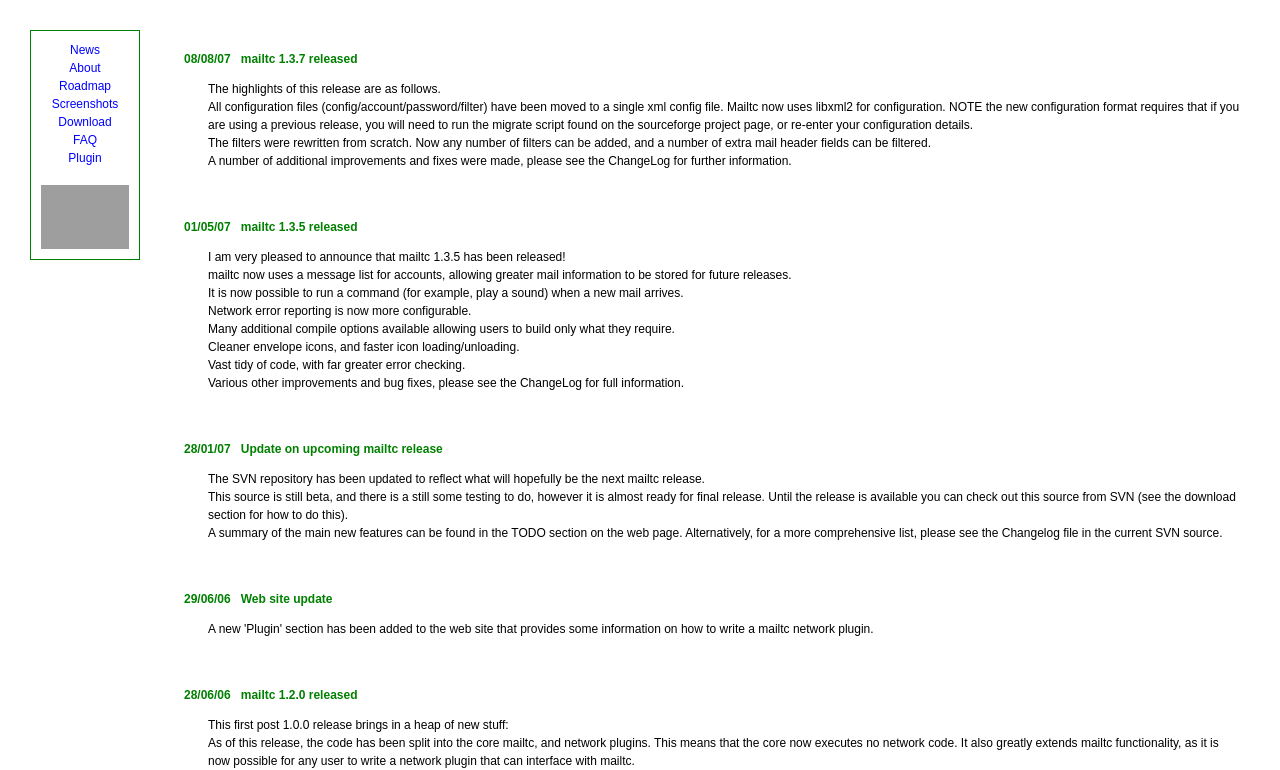
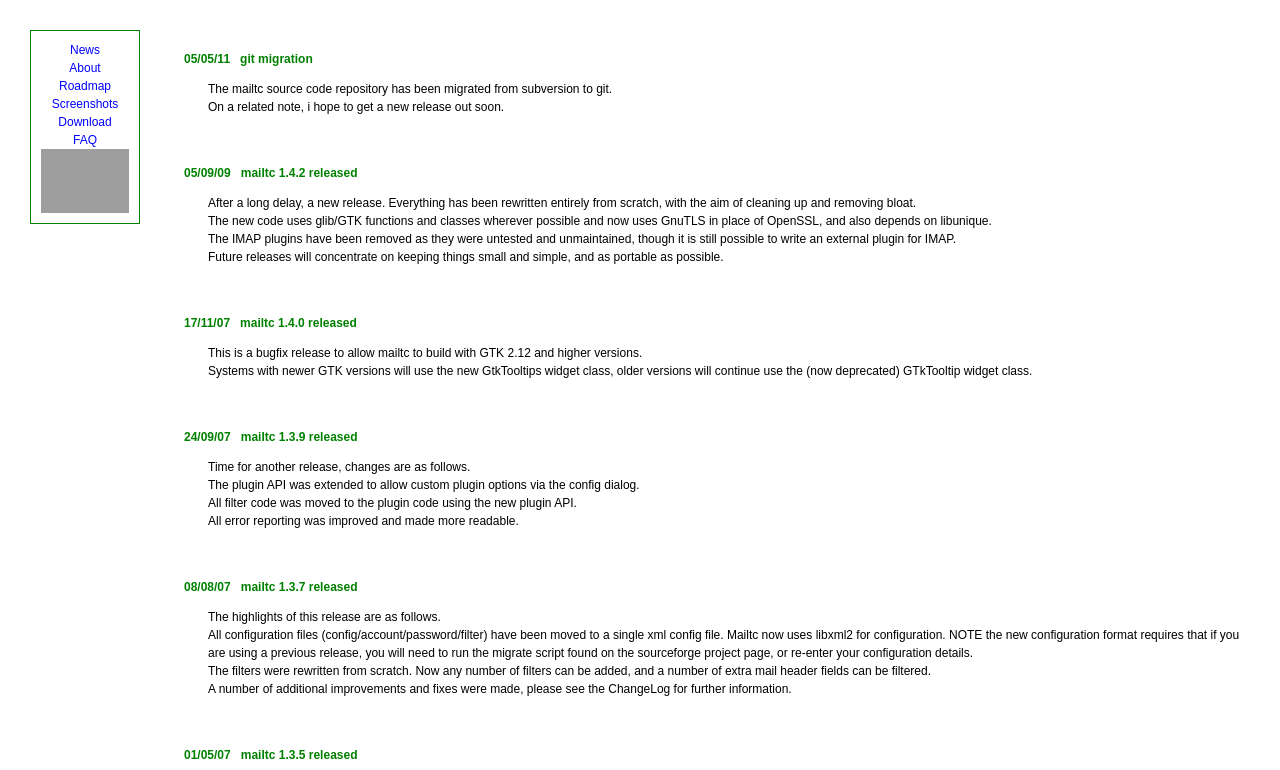
Before and after one commit to dalewhittaker/mailtc, a PHP site: page /index.php?link=1 in a window 1280 px wide. Shown: the top 770 px of the page. Run offline with PHP 8.4, Linux system fonts and the light colour scheme; data that the repository does not hold is empty; some libraries are stand-ins or nearby versions; grey boxes are pictures that could not be loaded.

Commit message:
Update webpage with git migration information

```diff
--- a/web/index.php
+++ b/web/index.php
@@ -4,6 +4,27 @@
 function show_page1()
 {
 	echo "
+
+    <b>05/05/11</b> &nbsp;&nbsp;<b>git migration</b>
+    <p>The mailtc source code repository has been migrated from subversion to git.<br />
+    On a related note, i hope to get a new release out soon.</p><br /><br />
+
+    <b>05/09/09</b> &nbsp;&nbsp;<b>mailtc 1.4.2 released</b>
+    <p>After a long delay, a new release.  Everything has been rewritten entirely from scratch, with the aim of cleaning up and removing bloat.<br />
+    The new code uses glib/GTK functions and classes wherever possible and now uses GnuTLS in place of OpenSSL, and also depends on libunique.<br />
+    The IMAP plugins have been removed as they were untested and unmaintained, though it is still possible to write an external plugin for IMAP.<br />
+    Future releases will concentrate on keeping things small and simple, and as portable as possible.</p><br /><br />
+
+    <b>17/11/07</b> &nbsp;&nbsp;<b>mailtc 1.4.0 released</b>
+    <p>This is a bugfix release to allow mailtc to build with GTK 2.12 and higher versions.<br />
+    Systems with newer GTK versions will use the new GtkTooltips widget class, older versions will continue use the (now deprecated) GTkTooltip widget class.</p><br /><br />
+
+    <b>24/09/07</b> &nbsp;&nbsp;<b>mailtc 1.3.9 released</b>
+    <p>Time for another release, changes are as follows.<br />
+    The plugin API was extended to allow custom plugin options via the config dialog.<br />
+    All filter code was moved to the plugin code using the new plugin API.<br />
+    All error reporting was improved and made more readable.</p><br /><br />
+
     <b>08/08/07</b> &nbsp;&nbsp;<b>mailtc 1.3.7 released</b>
     <p>The highlights of this release are as follows.<br />
     All configuration files (config/account/password/filter) have been moved to a single xml config file.  Mailtc now uses libxml2 for configuration.  NOTE the new configuration format requires that if you are using a previous release, you will need to run the migrate script found on the sourceforge project page, or re-enter your configuration details.<br />
@@ -117,7 +138,7 @@
 
 	<b>02/02/05</b> &nbsp;&nbsp;<b>mailtc 0.2 released</b>
 	<p>This is the first mailtc release to support multiple mail accounts.</p><br /><br />
- 	";
+	";
 }
 
 function show_page2()
@@ -126,24 +147,21 @@
 	mailtc is a lightweight GTK2 mail checker for the system tray/notification area of panels.  It is designed primarily for *box window managers with lightweight panels such as fbpanel, but should work on any standards complient panel (such as GNOME/KDE/XFCE).<br /><br />
 	<b>Features:</b><br />
 	<ul>
-	<li>POP3 and IMAP4 checking.</li>
-	<li>APOP, CRAM-MD5 and SSL/TLS authentication (requires OpenSSL).</li>
-	<li>Customisable mail filters.</li>
+	<li>POP3 checking.</li>
+	<li>SSL/TLS authentication (requires GnuTLS).</li>
 	<li>Envelope notification in system tray.</li>
 	<li>Support for multiple mail accounts.</li>
 	<li>Graphical configuration utility.</li>
 	<li>Coloured envelope options.</li>
 	<li>Option to launch mail program.</li>
-	<li>Ability to filter mails by sender or subject.</li>
 	<li>Plugin architecture allowing additional network plugins to be used.</li>
-	<li>Ability to run a command (e.g play a sound) when new mail arrives.</li>
-	<li>Localisation support with gettext (currently no translations available).</li>
 	</ul><br /><br />
 	<b>Requirements:</b><br />
 	<ul>
-	<li><a href=\"http://www.gtk.org\">Gtk 2.4 or above</a></li>
-	<li><a href=\"http://www.openssl.org\">OpenSSL</a> (Optional but recommended)</li>
-	<li>A standards compliant panel such as <a href=\"http://fbpanel.sf.net\">fbpanel</a></li>
+	<li><a href=\"http://www.gtk.org\">Gtk 2.14 or above</a></li>
+	<li><a href=\"http://live.gnome.org/LibUnique\">libunique</a></li>
+	<li><a href=\"http://www.gnu.org/software/gnutls\">GnuTLS</a> (Optional but recommended)</li>
+	<li>A standards compliant panel.</li>
 	</ul><br /><br />
 	<b>Contact:</b>
 	<p>dayul@users.sf.net</p><br /><br />
@@ -153,11 +171,10 @@
 function show_page3()
 {
 	echo "
-  	<b>Next Release</b><br />
+	<b>Next Release</b><br />
 	<ul>
-    <li>Improve plugin API to allow custom plugin options. <span class=\"text_highlight\">(to do)</span></li>
-    <li>Rewrite error reporting. <span class=\"text_highlight\">(to do)</span></li>
-    <li>Port to Win32 using GtkStatusIcon, and winsock routines. <span class=\"text_highlight\">(in progress)</span></li>
+    <li>Add threading to allow clicking of icon while reading mail account. <span class=\"text_highlight\">(to do)</span></li>
+    <li>GSocket for network routines. <span class=\"text_highlight\">(to do)</span></li>
 	</ul><br /><br />
 	";
 }
@@ -181,9 +198,9 @@
 function show_page5()
 {
 	echo "
-  	You can download the latest version from the project page <a href=\"http://sourceforge.net/projects/mailtc\">here</a>.<br /><br />
+	You can download the latest version from the project page <a href=\"http://sourceforge.net/projects/mailtc\">here</a>.<br /><br />
 
-	You can also checkout the latest development source from the <a href=\"http://mailtc.svn.sourceforge.net/viewcvs.cgi/mailtc/\">SVN repository here</a>, or alternatively use the command: <p><span class=\"text_highlight\">svn co https://mailtc.svn.sourceforge.net/svnroot/mailtc mailtc</span></p>
+	You can also checkout the latest development source from the <a href=\"http://mailtc.git.sourceforge.net/git/gitweb.cgi?p=mailtc/mailtc;a=summary\">git repository here</a>, or alternatively use the command: <p><span class=\"text_highlight\">git clone git://mailtc.git.sourceforge.net/gitroot/mailtc/mailtc</span></p>
 	";
 }
 
@@ -194,10 +211,10 @@
 	<b>Q. How do i install this mailtc thing?</b><br />
 	<p><b>A.</b> You install mailtc by compiling it from source.
 	First download the <a href=\"http://sourceforge.net/projects/mailtc\">latest package</a>, and extract it using the command
-	<br /><br /><span class=\"text_highlight\">tar -zxvf mailtc-xx.tar.gz</span><br /><br />
+	<br /><br /><span class=\"text_highlight\">tar -jxvf mailtc-xx.tar.bz2</span><br /><br />
 	In the mailtc directory that was extracted run the following commands:<br /><br />
 	<span class=\"text_highlight\">./configure</span><br /><br />
-	To compile without OpenSSL (this means that your passwords will be installed in clear text, and you will only get the basic POP3 and IMAP4 plugins installed) type:<br /><br />
+	To compile without GnuTLS (this means that only the basic POP3 plugin will be installed) type:<br /><br />
 	<span class=\"text_highlight\">./configure --disable-ssl</span><br /><br />
 	Then type:<br /><br />
 	<span class=\"text_highlight\">make<br />
@@ -213,8 +230,8 @@
 	mailtc also has a network debug mode, to help diagnose problems if mailtc does not appear to be receiving mails<br />
 	Type <span class=\"text_highlight\">mailtc -d</span> to run in network debug mode<br /><br />
 	If you need to kill a running mailtc process, type <span class=\"text_highlight\">mailtc -k</span><br /><br /><br /></p>
-	<b>Q. How do i write a network plugin for mailtc?</b><br />
-	<p><b>A.</b> Please see the <a href=\"index.php?link=plugin\">plugin section</a> for more information on how to write a mailtc network plugin.<br /><br /><br /></p>
+	<!-- <b>Q. How do i write a network plugin for mailtc?</b><br />
+	<p><b>A.</b> Please see the <a href=\"index.php?link=plugin\">plugin section</a> for more information on how to write a mailtc network plugin.<br /><br /><br /></p> -->
     <b>Q. Ive found a bug, how can i report it?</b><br />
 	<p><b>A.</b> Please report all bugs on the <a href=\"http://sourceforge.net/projects/mailtc\">project page</a>, and ill try and fix them as soon as possible.<br /><br /><br /></p>
     <b>Q. I would like mailtc to ... can i have this feature?</b><br />
@@ -228,15 +245,22 @@
 	As of mailtc 1.2.0, all of the network code has been moved to separate plugins.<br />
 	There were two reasons for this; firstly it is easier to manage this way, and secondly it now makes it possible for anyone to write their own network plugin for mailtc.<br /><br />
 	There is currently no documentation on how to write a network plugin, however there is a dummy example plugin available.  This should be easy to understand (providing you know how to program in C), and can be used as a base to create your own network plugin.<br /><br />
-	The example plugin can be downloaded from <a href=\"http://downloads.sourceforge.net/mailtc/mtc_dummyplug-1.3.7.tar.gz?download\">here</a>.  This plugin does not actually contain any network code, but demonstrates how to implement the relevant plugin routines for use with mailtc.
+	The example plugin can be downloaded from <a href=\"http://downloads.sourceforge.net/mailtc/mtc_dummyplug-1.3.9.tar.gz?download\">here</a>.  This plugin does not actually contain any network code, but demonstrates how to implement the relevant plugin routines for use with mailtc.
 	";
 }
 
 ?>
 
 <html xmlns="http://www.w3.org/1999/xhtml" xml:lang="en" lang="en">
-<head><meta http-equiv="Content-Type" content="text/html; charset=ISO-8859-1" />
-<link rel="stylesheet" href="styles.css" type="text/css" /><title>mailtc - <?=ucfirst($link?$link:'Home')?></title></head>
+<head>
+    <meta http-equiv="Content-Type" content="text/html; charset=ISO-8859-1" />
+    <link rel="stylesheet" href="styles.css" type="text/css" />
+    <title>mailtc - <?php
+        $linkvar = $_REQUEST["link"];
+        print(ucfirst($linkvar? $linkvar: 'Home'));
+        ?>
+    </title>
+</head>
 <body>
     <div class="box">
 		<a href="index.php?link=news">News</a><br />
@@ -245,36 +269,32 @@
 		<a href="index.php?link=screenshots">Screenshots</a><br />
 		<a href="index.php?link=download">Download</a><br />
 		<a href="index.php?link=faq">FAQ</a><br />
-		<a href="index.php?link=plugin">Plugin</a><br /><br />
+		<!-- <a href="index.php?link=plugin">Plugin</a><br /><br /> -->
 		<a href="http://sourceforge.net">
 		<img src="http://sourceforge.net/sflogo.php?group_id=129735&amp;type=1" class="sourceforge" alt="SourceForge.net Logo" /></a>
 		<a href="http://sourceforge.net/donate/index.php?group_id=129735"><img src="http://sourceforge.net/images/project-support.jpg" class="sourceforge" alt="Support This Project" /></a>
 	</div>
 	<div class="content">
     <?php
-		switch($link)
-		{
-			case plugin:
-				show_page7();
-			break;
-			case faq:
-				show_page6();
-			break;
-			case download:
-				show_page5();
-			break;
-			case screenshots:
-				show_page4();
-			break;
-			case roadmap:
-				show_page3();
-			break;
-			case about:
-				show_page2();
-			break;
-			default:
-				show_page1();
+        $linkvar = $_REQUEST["link"];
+        if($linkvar)
+        {
+		    switch($linkvar)
+		    {
+			    //case plugin:      show_page7(); break;
+			    case faq:         show_page6(); break;
+			    case download:    show_page5(); break;
+			    case screenshots: show_page4(); break;
+			    case roadmap:     show_page3(); break;
+			    case about:       show_page2(); break;
+			    default:          show_page1();
+            }
 		}
-	?></div>
+        else
+            show_page1();
+
+        unset($linkvar);
+	?>
+    </div>
 </body>
 </html>
```
